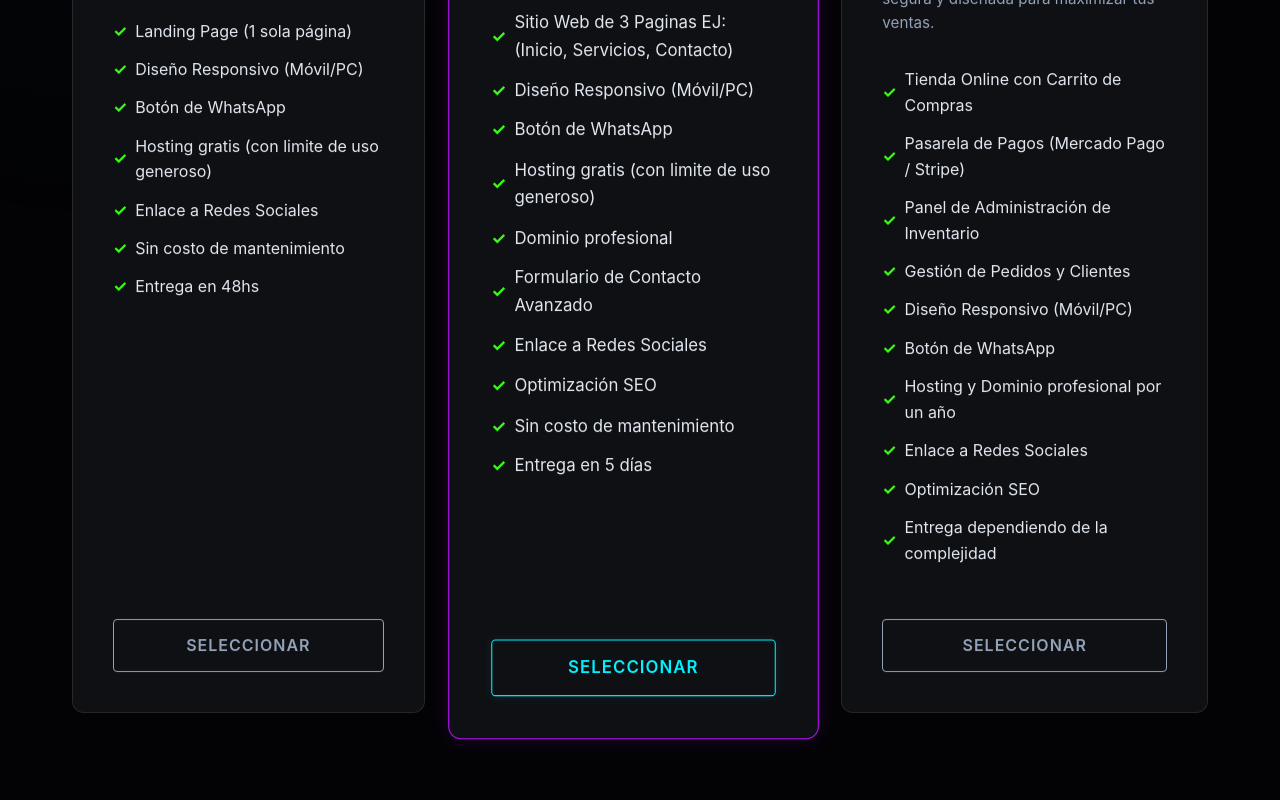
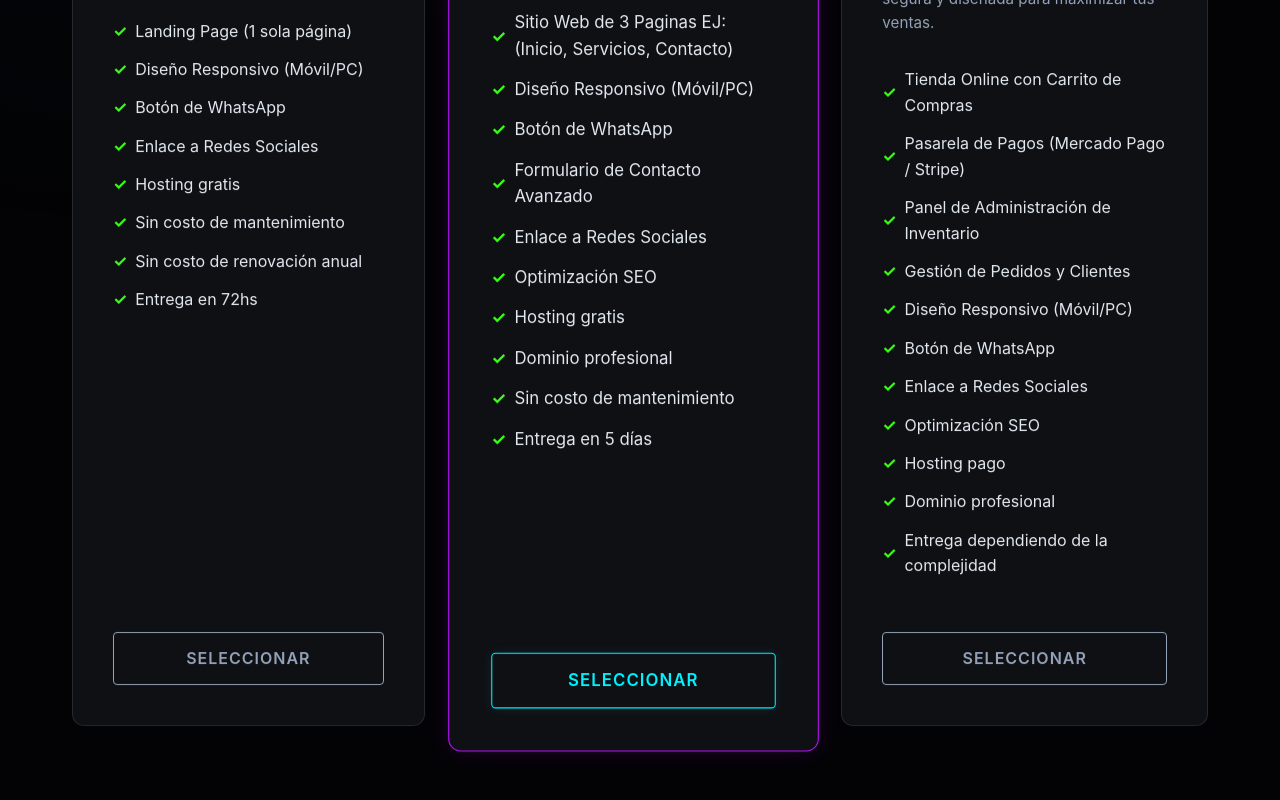
Before and after one commit to JSoza1/web-soza-systems, a React (Vite) app: page / in a window 1280 px wide. Shown: the part 1900-2700 px from the top of the page. Built offline with nearby package versions, Linux system fonts and the light colour scheme.

Commit message:
feat: Add package pricing data and an initial Footer component.

```diff
--- a/src/components/Footer/Footer.jsx
+++ b/src/components/Footer/Footer.jsx
@@ -7,7 +7,7 @@ const Footer = () => {
                 <p>&copy; {new Date().getFullYear()} <span className="logo-neon">Soza</span> Systems. Todos los derechos reservados.</p>
                 <div className="footer__links">
                     <a href="#hero">Inicio</a>
-                    <a href="#pricing">Planes</a>
+                    <a href="#pricing">Paquetes</a>
                 </div>
             </div>
         </footer>
--- a/src/data/packagesData.js
+++ b/src/data/packagesData.js
@@ -8,10 +8,11 @@ export const packagesData = [
             "Landing Page (1 sola página)",
             "Diseño Responsivo (Móvil/PC)",
             "Botón de WhatsApp",
-            "Hosting gratis (con limite de uso generoso)",
             "Enlace a Redes Sociales",
+            "Hosting gratis",
             "Sin costo de mantenimiento",
-            "Entrega en 48hs"
+            "Sin costo de renovación anual",
+            "Entrega en 72hs"
         ],
         highlight: false
     },
@@ -24,11 +25,11 @@ export const packagesData = [
             "Sitio Web de 3 Paginas EJ: (Inicio, Servicios, Contacto)",
             "Diseño Responsivo (Móvil/PC)",
             "Botón de WhatsApp",
-            "Hosting gratis (con limite de uso generoso)",
-            "Dominio profesional",
             "Formulario de Contacto Avanzado",
             "Enlace a Redes Sociales",
             "Optimización SEO",
+            "Hosting gratis",
+            "Dominio profesional",
             "Sin costo de mantenimiento",
             "Entrega en 5 días"
         ],
@@ -46,9 +47,10 @@ export const packagesData = [
             "Gestión de Pedidos y Clientes",
             "Diseño Responsivo (Móvil/PC)",
             "Botón de WhatsApp",
-            "Hosting y Dominio profesional por un año",
             "Enlace a Redes Sociales",
             "Optimización SEO",
+            "Hosting pago",
+            "Dominio profesional",
             "Entrega dependiendo de la complejidad"
         ],
         highlight: false
```
